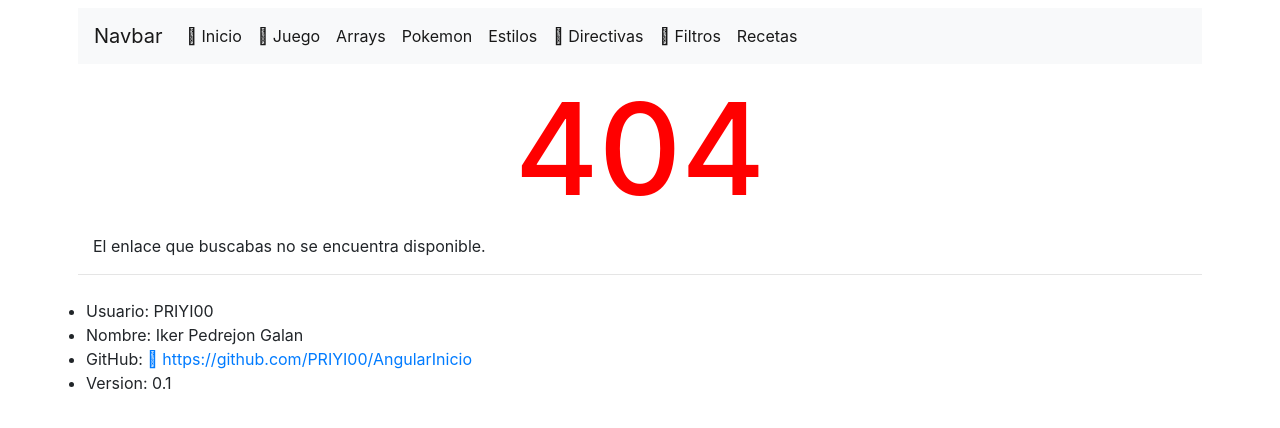
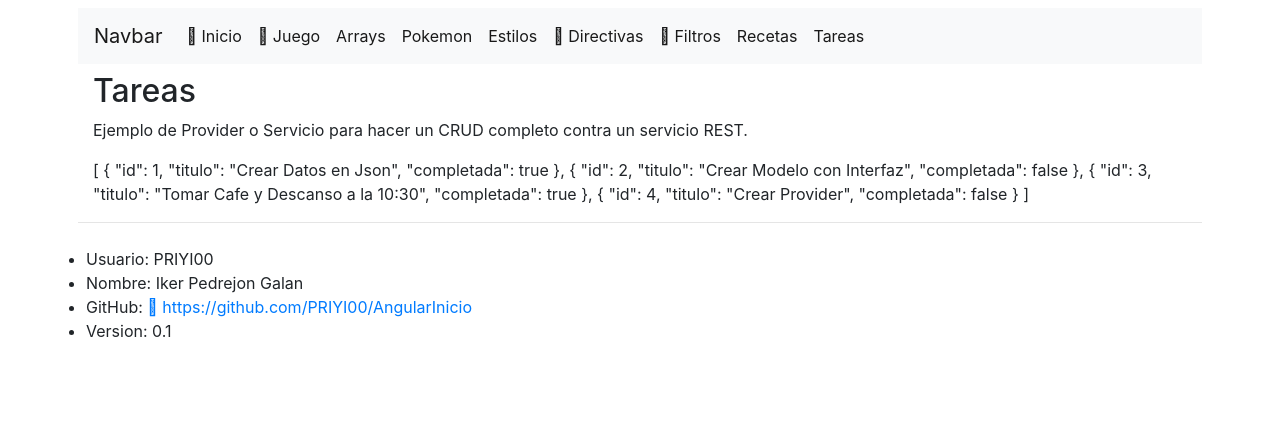
Before and after one commit to PRIYI00/AngularInicio, an Angular app: page /tareas in a window 1280 px wide. Shown: the top 428 px of the page. Built offline with nearby package versions, Linux system fonts and the light colour scheme; data requests are answered from the project's data file.

Commit message:
Conseguido Listado Tareas Mediante Servicio

```diff
--- a/db.json
+++ b/db.json
@@ -1,4 +1,26 @@
 {
+  "tareas":[
+    {
+      "id": 1,
+      "titulo": "Crear Datos en Json",
+      "completada": true
+    },
+    {
+      "id": 2,
+      "titulo": "Crear Modelo con Interfaz",
+      "completada": false
+    },
+    {
+      "id": 3,
+      "titulo": "Tomar Cafe y Descanso a la 10:30",
+      "completada": true
+    },
+    {
+      "id": 4,
+      "titulo": "Crear Provider",
+      "completada": false
+    }
+  ],
   "posts": [
     {
       "id": 1,
--- a/src/app/app-routing.module.ts
+++ b/src/app/app-routing.module.ts
@@ -10,6 +10,7 @@ import { FiltrosComponent } from './paginas/filtros/filtros.component';
 import { RecetasComponent } from './paginas/recetas/recetas.component';
 import { Error404Component } from './paginas/error404/error404.component';
 import { SaludarComponent } from './paginas/saludar/saludar.component';
+import { TareasComponent } from './paginas/tareas/tareas.component';
 
 // Definir las Rutas de la App de Angular
 // El Path debe coincidir con [RouterLink] del componente Navbar.
@@ -23,6 +24,7 @@ const routes: Routes = [
   {path: 'filtros', component: FiltrosComponent},
   {path: 'recetas', component: RecetasComponent},
   {path: 'saludar/:pNombre', component: SaludarComponent},
+  {path: 'tareas', component: TareasComponent},
   {path: '**', component: Error404Component}
 ];
 
--- a/src/app/app.module.ts
+++ b/src/app/app.module.ts
@@ -22,6 +22,7 @@ import { RecetasComponent } from './paginas/recetas/recetas.component';
 import { RecetasPipe } from './pipes/recetas.pipe';
 import { Error404Component } from './paginas/error404/error404.component';
 import { SaludarComponent } from './paginas/saludar/saludar.component';
+import { TareasComponent } from './paginas/tareas/tareas.component';
 
 @NgModule({
   declarations: [
@@ -42,7 +43,8 @@ import { SaludarComponent } from './paginas/saludar/saludar.component';
     RecetasComponent,
     RecetasPipe,
     Error404Component,
-    SaludarComponent
+    SaludarComponent,
+    TareasComponent
   ],
   imports: [
     BrowserModule,
--- /dev/null
+++ b/src/app/model/tarea.ts
@@ -0,0 +1,17 @@
+export interface ITarea {
+    id: number;
+    titulo: string;
+    completada: boolean;
+}
+
+export class Tarea implements ITarea {
+    id: number;
+    titulo: string;
+    completada: boolean;
+
+    constructor(){
+        this.id = 0;
+        this.titulo = "";
+        this.completada = false;
+    }
+}
--- /dev/null
+++ b/src/app/paginas/tareas/tareas.component.html
@@ -0,0 +1,4 @@
+<h2> Tareas </h2>
+<p> Ejemplo de Provider o Servicio para hacer un CRUD completo contra un servicio REST. </p>
+
+{{tareas | json}}
--- /dev/null
+++ b/src/app/paginas/tareas/tareas.component.ts
@@ -0,0 +1,30 @@
+import { Component, OnInit } from '@angular/core';
+import { Tarea } from 'src/app/model/tarea';
+import { TareasService } from 'src/app/services/tareas.service';
+
+@Component({
+  selector: 'app-tareas',
+  templateUrl: './tareas.component.html',
+  styleUrls: ['./tareas.component.scss']
+})
+export class TareasComponent implements OnInit {
+
+  tareas: Array<Tarea>;
+
+  constructor(private servicioTarea: TareasService) {
+    console.trace('Constructor TareasComponent');
+    this.tareas = []; // Inicializar el Array.
+  } // Constructor
+
+  ngOnInit() {
+    console.trace('ngOnInit TareasComponent');
+    // Llamar al Service para Optener Tareas.
+    this.servicioTarea.listar().subscribe(
+      datos => {
+        console.debug('Esto se Ejecuta de Forma Asincrona.');
+        this.tareas = datos
+      }
+    );
+  } // ngOnInit
+
+} // TareasComponent
--- a/src/app/ruta.ts
+++ b/src/app/ruta.ts
@@ -37,5 +37,10 @@ export const RUTA = [{
         "ruta": "/recetas",
         "nombre": "Recetas",
         "icono": "fas fa-scroll"
+    },
+    {
+        "ruta": "/tareas",
+        "nombre": "Tareas",
+        "icono": "fas fa-scroll"
     }
 ]
--- /dev/null
+++ b/src/app/services/tareas.service.ts
@@ -0,0 +1,34 @@
+import { Injectable } from '@angular/core';
+import { HttpClient } from '@angular/common/http';
+import { ITareaService } from './Itareas.service';
+import { Observable } from "rxjs";
+import { Tarea } from '../model/tarea';
+
+@Injectable({
+  providedIn: 'root'
+})
+export class TareasService implements ITareaService{
+
+  constructor(private http: HttpClient) {
+    console.trace('Constructor TareasService');
+  } // Constructor
+
+  listar(): Observable<Tarea[]> {
+    const url = `http://localhost:3000/tareas`;
+    console.debug(`GET ${url}`);
+    console.trace("TareasService listar " + url);
+    return this.http.get<Tarea[]>(url);
+  } // Listar
+  detalle(id: number): Observable<Tarea> {
+    throw new Error("Method not implemented.");
+  } // Detalle
+  crear(tarea: Tarea): Observable<Tarea> {
+    throw new Error("Method not implemented.");
+  } // Crear
+  modificar(tarea: Tarea): Observable<Tarea> {
+    throw new Error("Method not implemented.");
+  } // Modificar
+  eliminar(id: number): Observable<Tarea> {
+    throw new Error("Method not implemented.");
+  } // Eliminar
+}
```
Also changed, not shown: src/app/services/Itareas.service.ts (added, +20 -0 lines), src/app/paginas/tareas/tareas.component.scss (added).
